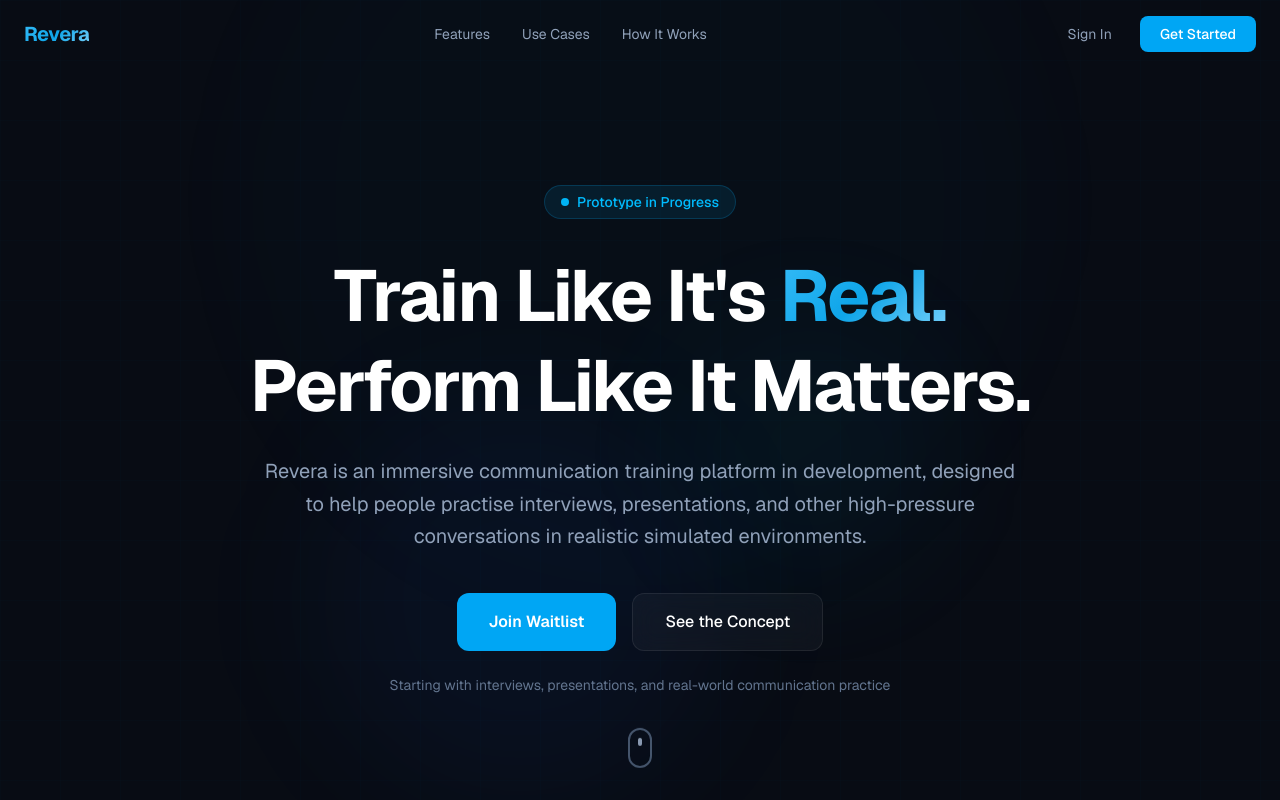
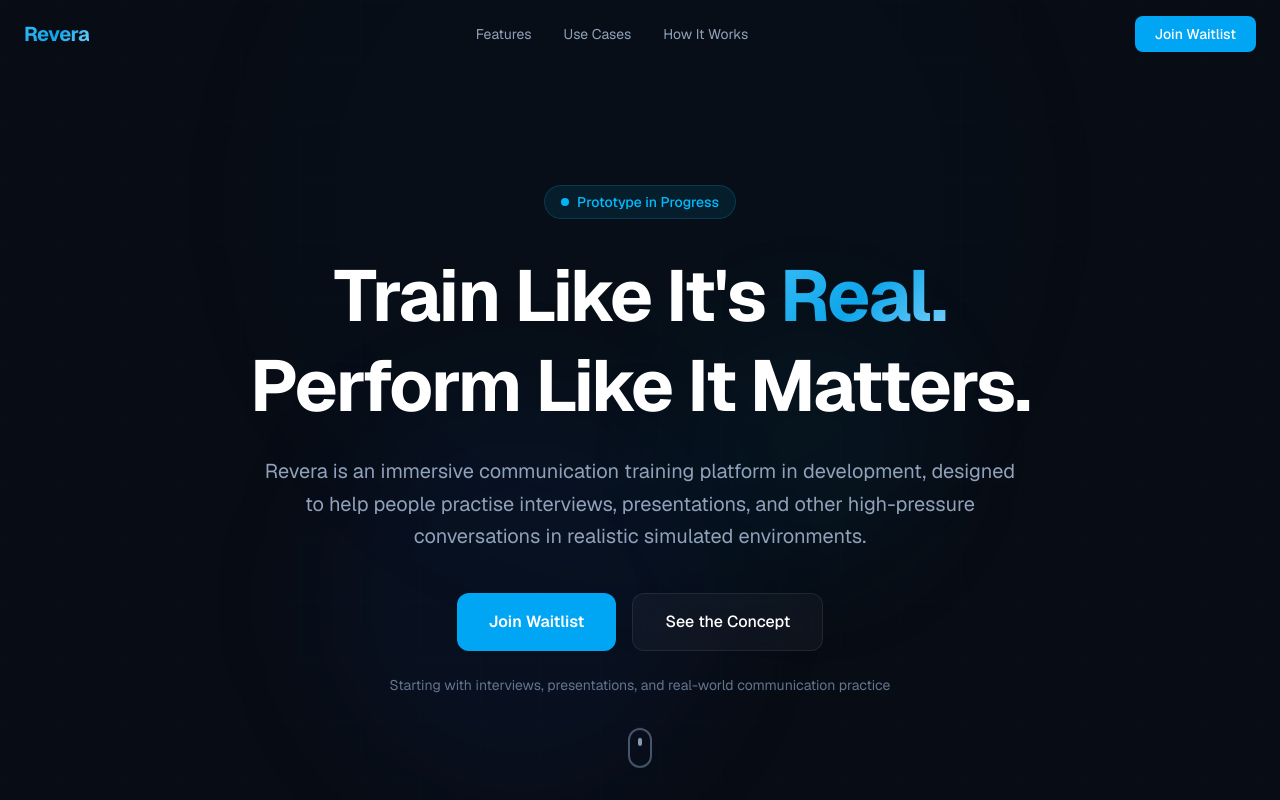
Before and after one commit to tianaokane/revera-site, a Next.js app: page / in a window 1280 px wide. Shown: the top 800 px of the page. Built offline with nearby package versions, Linux system fonts and the light colour scheme.

Commit message:
Update Navbar.tsx

```diff
--- a/src/components/Navbar.tsx
+++ b/src/components/Navbar.tsx
@@ -1,6 +1,6 @@
 "use client";
 
-import { useState, useEffect } from "react";
+import { useEffect, useState } from "react";
 
 export default function Navbar() {
   const [scrolled, setScrolled] = useState(false);
@@ -23,6 +23,7 @@ export default function Navbar() {
         <span className="text-xl font-bold tracking-tight gradient-text">
           Revera
         </span>
+
         <div className="hidden md:flex items-center gap-8 text-sm text-slate-400">
           <a href="#features" className="hover:text-white transition-colors">
             Features
@@ -34,13 +35,14 @@ export default function Navbar() {
             How It Works
           </a>
         </div>
+
         <div className="flex items-center gap-3">
-          <button className="text-sm text-slate-400 hover:text-white transition-colors px-4 py-2">
-            Sign In
-          </button>
-          <button className="text-sm bg-sky-500 hover:bg-sky-400 text-white font-medium px-5 py-2 rounded-lg transition-colors">
-            Get Started
-          </button>
+          <a
+            href="#cta"
+            className="text-sm bg-sky-500 hover:bg-sky-400 text-white font-medium px-5 py-2 rounded-lg transition-colors"
+          >
+            Join Waitlist
+          </a>
         </div>
       </div>
     </nav>
```
